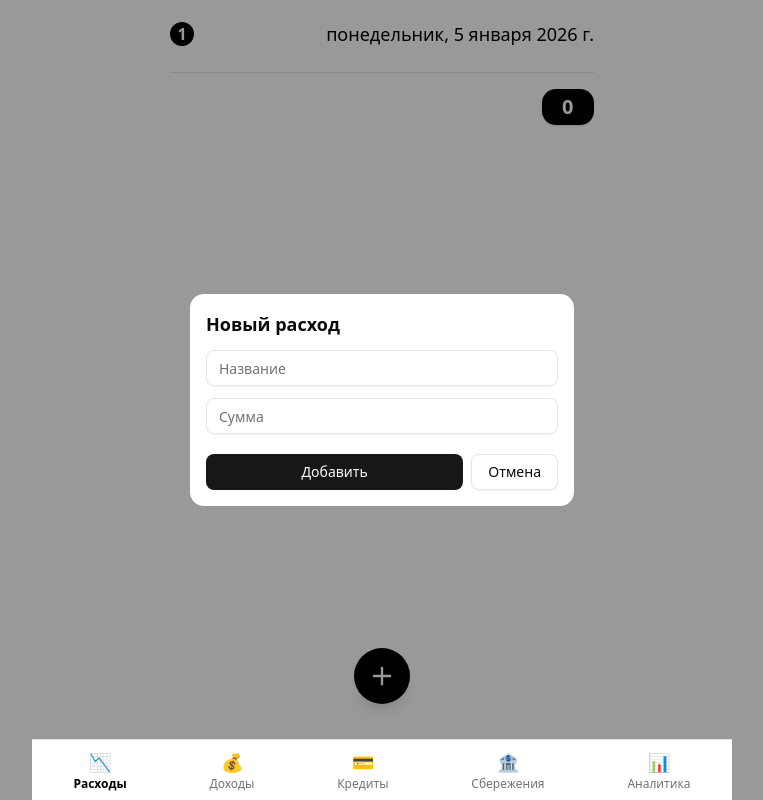
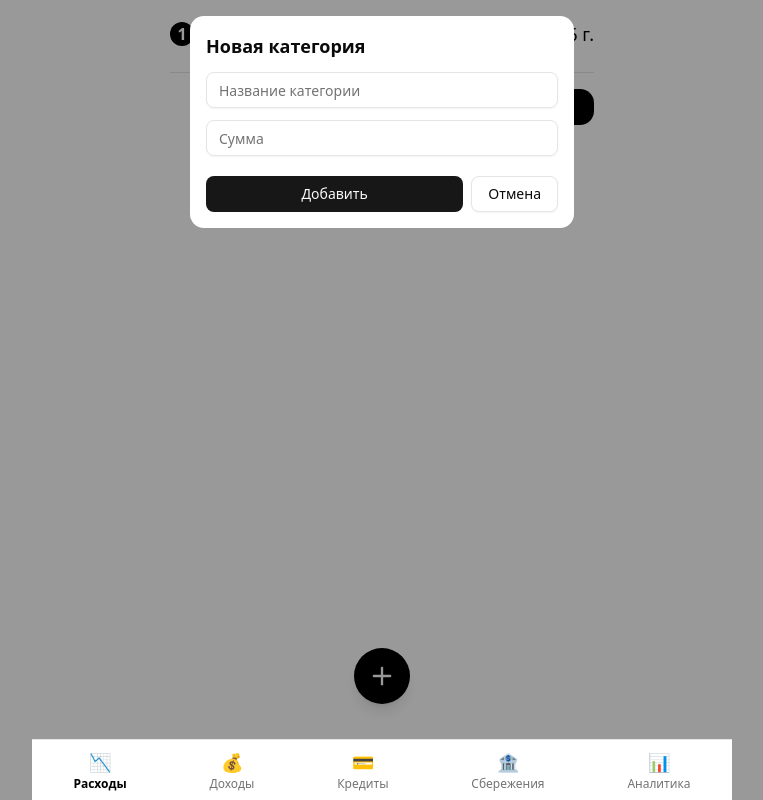
Before and after one commit to Hama-Gama/mini-money-balance, a React (Vite) app: page / in a window 1280 px wide. Both pictures are taken after a click on the button 640 px from the left and 692 px from the top of the page. Shown: the whole page, without its empty margins (258-1021 px from the left). Built offline with nearby package versions, Linux system fonts and the light colour scheme.

Commit message:
update expense

```diff
--- a/src/features/expenses/AddExpenseModal.tsx
+++ b/src/features/expenses/AddExpenseModal.tsx
@@ -1,29 +1,66 @@
 import { useState } from 'react'
 import { Button } from '@/components/ui/button'
 import { Input } from '@/components/ui/input'
+import type { ExpenseCategory } from './types'
 
 type Props = {
 	open: boolean
+	category: ExpenseCategory | null
 	onClose: () => void
-	onSubmit: (title: string, amount: number) => void
+	onSubmit: (amount: number, title?: string) => void
 }
 
-export const AddExpenseModal = ({ open, onClose, onSubmit }: Props) => {
+export const AddExpenseModal = ({
+	open,
+	category,
+	onClose,
+	onSubmit,
+}: Props) => {
 	const [title, setTitle] = useState('')
 	const [amount, setAmount] = useState('')
 
 	if (!open) return null
 
+	const handleSubmit = () => {
+		if (!amount) return
+
+		// если НОВАЯ категория — title обязателен
+		if (!category && !title) return
+
+		onSubmit(Number(amount), title)
+
+		setTitle('')
+		setAmount('')
+		onClose()
+	}
+
 	return (
-		<div className='fixed inset-0 bg-black/40 flex items-center justify-center z-50'>
-			<div className='bg-white rounded-xl p-4 w-[90%] max-w-sm space-y-3'>
-				<h3 className='text-lg font-semibold'>Новый расход</h3>
+		<div className='fixed inset-0 bg-black/40 z-50'>
+			<div
+				className='
+				absolute
+				top-4
+				left-1/2
+				-translate-x-1/2
+				bg-white
+				rounded-xl
+				p-4
+				w-[90%]
+				max-w-sm
+				space-y-3	'
+						>
+				<h3 className='text-lg font-semibold'>
+					{category ? category.title : 'Новая категория'}
+				</h3>
 
-				<Input
-					placeholder='Название'
-					value={title}
-					onChange={e => setTitle(e.target.value)}
-				/>
+				{/* Название показываем ТОЛЬКО если новая категория */}
+				{!category && (
+					<Input
+						placeholder='Название категории'
+						value={title}
+						onChange={e => setTitle(e.target.value)}
+					/>
+				)}
 
 				<Input
 					type='number'
@@ -33,16 +70,7 @@ export const AddExpenseModal = ({ open, onClose, onSubmit }: Props) => {
 				/>
 
 				<div className='flex gap-2 pt-2'>
-					<Button
-						className='flex-1'
-						onClick={() => {
-							if (!title || !amount) return
-							onSubmit(title, Number(amount))
-							setTitle('')
-							setAmount('')
-							onClose()
-						}}
-					>
+					<Button className='flex-1' onClick={handleSubmit}>
 						Добавить
 					</Button>
 
--- a/src/features/expenses/ExpenseList.tsx
+++ b/src/features/expenses/ExpenseList.tsx
@@ -3,13 +3,15 @@ import { Button } from '@/components/ui/button'
 import { useExpensesStore } from '@/features/expenses/expenses.store'
 import { FiPlus } from 'react-icons/fi'
 import { AddExpenseModal } from './AddExpenseModal'
-
+import type { ExpenseCategory } from './types'
 
 export const ExpenseList = () => {
 	const { expenses, addExpenseByTitle, removeCategory, getTotal } =
 		useExpensesStore()
 
 	const [openAdd, setOpenAdd] = useState(false)
+	const [selectedCategory, setSelectedCategory] =
+		useState<ExpenseCategory | null>(null)
 
 	const total = getTotal()
 
@@ -18,24 +20,11 @@ export const ExpenseList = () => {
 		removeCategory(id)
 	}
 
-
 	return (
 		<div className='space-y-4 pb-20'>
 			{/* Total */}
 			<div className='w-full flex justify-end'>
-				<button
-					className='
-            bg-black
-            text-white
-            text-xl
-            font-bold
-            py-1
-            px-5
-            rounded-xl
-            tracking-wide
-            shadow-sm
-          '
-				>
+				<button className='bg-black text-white text-xl font-bold py-1 px-5 rounded-xl'>
 					{total.toLocaleString('ru-RU')}
 				</button>
 			</div>
@@ -45,6 +34,10 @@ export const ExpenseList = () => {
 				{expenses.map(item => (
 					<div
 						key={item.id}
+						onClick={() => {
+							setSelectedCategory(item)
+							setOpenAdd(true)
+						}}
 						className='
 							text-xl
 							flex
@@ -60,10 +53,6 @@ export const ExpenseList = () => {
 					>
 						<span className='flex-1'>{item.title}</span>
 
-						<span className='font-medium min-w-[90px] text-right'>
-							{item.amount.toLocaleString('ru-RU')}
-						</span>
-
 						<Button
 							size='icon'
 							variant='ghost'
@@ -74,13 +63,21 @@ export const ExpenseList = () => {
 						>
 							🗑
 						</Button>
+
+						<span className='font-medium min-w-[90px] text-right'>
+							{item.amount.toLocaleString('ru-RU')}
+						</span>
+
 					</div>
 				))}
 			</div>
 
-			{/* Floating + button */}
+			{/* Floating + */}
 			<button
-				onClick={() => setOpenAdd(true)}
+				onClick={() => {
+					setSelectedCategory(null)
+					setOpenAdd(true)
+				}}
 				className='
 					fixed
 					bottom-20
@@ -103,11 +100,20 @@ export const ExpenseList = () => {
 				<FiPlus size={28} />
 			</button>
 
+			{/* Modal */}
 			<AddExpenseModal
 				open={openAdd}
-				onClose={() => setOpenAdd(false)}
-				onSubmit={(title, amount) => {
+				category={selectedCategory}
+				onClose={() => {
+					setOpenAdd(false)
+					setSelectedCategory(null)
+				}}
+				onSubmit={(amount, title) => {
+					if (selectedCategory) {
+						addExpenseByTitle(selectedCategory.title, amount)
+					} else if (title) {
 						addExpenseByTitle(title, amount)
+					}
 				}}
 			/>
 		</div>
```
Lines whose indentation alone changed are shown as unchanged.
